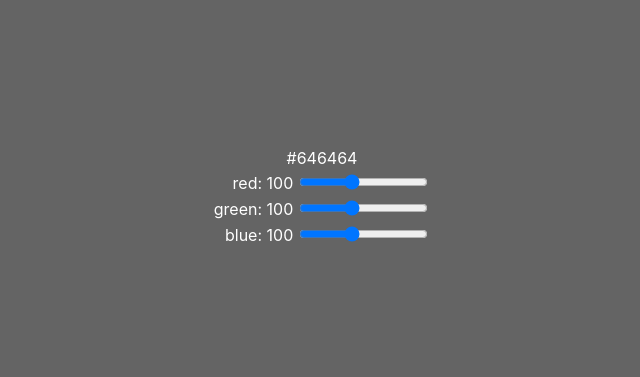
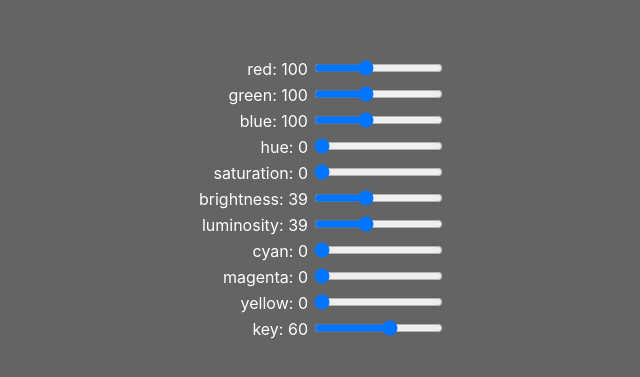
Before and after one commit to etleyden/react-color-picker, a React (Create React App) app: page / in a window 1280 px wide. Shown: the part 203-580 px from the top of the page, without its empty margins (318-958 px from the left). Built offline with nearby package versions, Linux system fonts and the light colour scheme.

Commit message:
Implmemented Slider Updating    - Sliders are now bounded by a colorModel    - Code more closely follows React conventions w/ states & handling      updates    - Small bug fixes needed.

```diff
--- a/src/App.js
+++ b/src/App.js
@@ -1,72 +1,54 @@
 import Slider from './Slider.js';
-import React, {useState, useRef, useEffect} from 'react';
-import './ColorModel.js';
+import React, {useRef, useState, useEffect} from 'react';
+import ColorModel from './ColorModel.js';
 import './App.css';
 
 function App() {
 
-  let [color, setColor] = useState([100, 100, 100]);
-  let [hexColor, setHexString] = useState("");
+  const colorRef = useRef();
+  if(!colorRef.current) {
+    colorRef.current = new ColorModel({red: 100, green: 100, blue: 100}, "rgb");
+  }
+  const [hexValue, setHexValue] = useState("");
 
   //TODO: functional components should not utilize `useRef()` --> find alternatives
   const appRef = useRef();
-  const redRef = useRef();
-  const greenRef = useRef();
-  const blueRef = useRef();
 
   useEffect(() => {
-    setHexString(computeHexString(color));
-    appRef.current.style.backgroundColor = "rgb(" + color[0] + "," + color[1] + ","+ color[2] + ")";
-  });
+    appRef.current.style.backgroundColor = "rgb(" + colorRef.current.red + "," + colorRef.current.green + ","+ colorRef.current.blue + ")";
+  }, []);
+
+  const updateModel = (new_val, colorProp) => {
+    colorRef.current.updateModel(new_val, colorProp);
+    setHexValue(colorRef.current.getHex());
+    appRef.current.style.backgroundColor = "rgb(" + colorRef.current.red + "," + colorRef.current.green + ","+ colorRef.current.blue + ")";
+  };
 
   return (
     <div className="App" ref={appRef}>
         <table id="sliderTable">
           <thead id="colorDisplay">
-              <tr><td colSpan="2">{hexColor}</td></tr>
+              <tr><td colSpan="2">{hexValue}</td></tr>
           </thead>
           <tbody>
-            <Slider ref={redRef} colorProp="red" maxValue={255} value={color[0]} onValueChange={(new_val) => {
-              setColor([new_val, color[1], color[2]]);
-            }}/>
-            <Slider ref={greenRef} colorProp="green" maxValue={255} value={color[1]} onValueChange={(new_val) => {
-              setColor([color[0], new_val, color[2]]);
-            }}/>
-            <Slider ref={blueRef} colorProp="blue" maxValue={255} value={color[2]} onValueChange={(new_val) => {
-              setColor([color[0], color[1], new_val]);
-            }}/>
-            {/*<Slider ref={hueRef} colorProp="hue" maxValue={360} value={} onValueChange={(new_val) => {
-
-            }}/>
-            <Slider ref={satRef} colorProp="saturation" maxValue={100} value={} onValueChange={(new_val) => {
-
-            }}/>
-            <Slider ref={brightRef} colorProp="brightness" maxValue={100} value={} onValueChange={(new_val) => {
-
-            }}/>*/}
+            <Slider colorProp="red" maxValue={255} value={() => {
+              console.log("Updating sliders");
+              return colorRef.current.red
+            }} onValueChange={updateModel}/>
+            <Slider colorProp="green" maxValue={255} value={colorRef.current.green} onValueChange={updateModel}/>
+            <Slider colorProp="blue" maxValue={255} value={colorRef.current.blue} onValueChange={updateModel}/>
+            <Slider colorProp="hue" maxValue={360} value={colorRef.current.hue} onValueChange={updateModel}/>
+            <Slider colorProp="saturation" maxValue={100} value={colorRef.current.saturation} onValueChange={updateModel}/>
+            <Slider colorProp="brightness" maxValue={100} value={colorRef.current.brightness} onValueChange={updateModel}/>
+            <Slider colorProp="luminosity" maxValue={100} value={colorRef.current.luminosity} onValueChange={updateModel}/>
+            <Slider colorProp="cyan" maxValue={100} value={colorRef.current.cyan} onValueChange={updateModel}/>
+            <Slider colorProp="magenta" maxValue={100} value={colorRef.current.magenta} onValueChange={updateModel}/>
+            <Slider colorProp="yellow" maxValue={100} value={colorRef.current.yellow} onValueChange={updateModel}/>
+            <Slider colorProp="key" maxValue={100} value={colorRef.current.key} onValueChange={updateModel}/>
           </tbody>
         </table>
     </div>
   );
 }
 
-function computeHexString(color) {
-  let hex_str = "#";
-  for(let i = 0; i < 3; i++) {
-    hex_str += hex(Math.floor(color[i] / 16)) + hex(color[i] % 16);
-  }
-  return hex_str;
-}
-//Take a number between 0 and 15 (inclusive) and return the hexadecimal result.
-function hex(num) {
-  if(num >= 16 || num < 0) {
-    throw new Error("Cannot convert a number greater than 15 or less than 0 to a single-digit hexadecimal: " + num);
-  }
-  const mapping = "ABCDEF";
-  if(num >= 10) {
-    return mapping.charAt(num - 10);
-  } else {
-    return num.toString();
-  }
-}
 export default App;
--- a/src/ColorModel.js
+++ b/src/ColorModel.js
@@ -1,4 +1,4 @@
-class ColorModel {
+export default class ColorModel {
 	constructor(model, modelType) {
 		switch(modelType) {
 			case "rgb":
@@ -24,8 +24,10 @@ class ColorModel {
 				break;
 			default:
 				throw new Error("Invalid color model: " + modelType);
+		}
+		this.validateProperties(modelType);
 	};
-		function validateProperties(modelType) {
+	validateProperties(modelType) {
 		let rgb, hsb, hsl, cmyk;
 		switch(modelType) {
 			case "rgb":
@@ -58,8 +60,10 @@ class ColorModel {
 				this.brightness = hsb[2];
 				cmyk = rgbToCMYK(this.red, this.green, this.blue);
 				[this.cyan, this.magenta, this.yellow, this.key] = cmyk;
+				break;
 			case "cmyk":
 				rgb = cmykToRGB(this.cyan, this.magenta, this.yellow, this.key);
+				console.log(rgb);
 				[this.red, this.green, this.blue] = rgb;
 				hsb = rgbToHSB(this.red, this.green, this.blue);
 				[this.hue, this.saturation, this.brightness] = hsb;
@@ -68,37 +72,93 @@ class ColorModel {
 				break;
 			default:
 				throw new Error("modelType " + modelType + " is not allowed as.a model type for complete color conversion");
-
 		}
-		};
+		for(let i in this) {
+			this[i] = Math.floor(this[i]);
 		}
 	}
-//https://www.geeksforgeeks.org/program-change-rgb-color-model-hsv-color-model/
-function rgbToHSB(r, g, b) {
-	r = r / 255;
-	g = g / 255;
-	b = b / 255;
-	const max = Math.max(r, g, b);
-	const min = Math.min(r, g, b);
-	const diff = max - min;
-	let hue, saturation;
-	if(max == r) {
-		hue = (60 * ((g - b) / diff) + 120) % 60;
-	} else if(max == g) {
-		hue = (60 * ((b - r) / diff) + 120) % 60;
-	} else if (max == b) {
-		hue = (60 * ((r - g) / diff) + 120) % 60;
+	getHex() {
+	  let hex_str = "#";
+    hex_str += hex(Math.floor(this.red / 16)) + hex(this.red % 16);
+    hex_str += hex(Math.floor(this.green / 16)) + hex(this.green % 16);
+    hex_str += hex(Math.floor(this.blue / 16)) + hex(this.blue % 16);
+  	return hex_str;
+	}
+	updateModel(new_val, channel_name) {
+		console.log("Updating the model");
+		switch(channel_name) {
+			case "red":
+				this.red = new_val;
+				this.validateProperties("rgb");
+				break;
+			case "green":
+				this.green = new_val;
+				this.validateProperties("rgb");
+				break;
+			case "blue":
+				this.blue = new_val;
+				this.validateProperties("rgb");
+				break;
+			case "hue":
+				this.hue = new_val;
+				this.validateProperties("hsb");
+				break;
+			case "saturation":
+				this.saturation = new_val;
+				this.validateProperties("hsb");
+				break;
+			case "brightness":
+				this.brightness = new_val;
+				this.validateProperties("hsb");
+				break;
+			case "luminosity":
+				this.luminosity = new_val;
+				this.validateProperties("hsl");
+				break;
+			case "cyan":
+				this.cyan = new_val;
+				this.validateProperties("cmyk");
+				break;
+			case "magenta":
+				this.magenta = new_val;
+				this.validateProperties("cmyk");
+				break;
+			case "yellow":
+				this.yellow = new_val;
+				this.validateProperties("cmyk");
+				break;
+			case "key":
+				this.key = new_val;
+				this.validateProperties("cmyk");
+				break;
+			default:
+				throw new Error(channel_name + " does not exists as a valid color channel");
+		}
+	}
+}
+//Take a number between 0 and 15 (inclusive) and return the hexadecimal result.
+function hex(num) {
+  if(num >= 16 || num < 0) {
+    throw new Error("Cannot convert a number greater than 15 or less than 0 to a single-digit hexadecimal: " + num);
+  }
+  const mapping = "ABCDEF";
+  if(num >= 10) {
+    return mapping.charAt(num - 10);
   } else {
-		hue = 0;
+    return num.toString();
   }
-	if(max == 0) {
-		saturation = 0;
-	} else {
-		saturation = (diff/max) * 100;
 }
-	let brightness = max * 100;
-	return [hue, saturation, brightness];
-}
+//https://www.30secondsofcode.org/js/s/rgb-to-hsb/
+const rgbToHSB = (r, g, b) => {
+  r /= 255;
+  g /= 255;
+  b /= 255;
+  const v = Math.max(r, g, b),
+    n = v - Math.min(r, g, b);
+  const h =
+    n === 0 ? 0 : n && v === r ? (g - b) / n : v === g ? 2 + (b - r) / n : 4 + (r - g) / n;
+  return [60 * (h < 0 ? h + 6 : h), v && (n / v) * 100, v * 100];
+};
 //https://www.30secondsofcode.org/js/s/rgb-to-hsl/
 function rgbToHSL(r, g, b) {
   r /= 255;
@@ -126,7 +186,7 @@ function rgbToCMYK(r, g, b) {
 	const c = (1-r-k)/(1-k);
 	const m = (1-g-k)/(1-k);
 	const y = (1-b-k)/(1-k);
-	return [c, m, y, k];
+	return [c * 100, m * 100, y * 100, k * 100];
 }
 //https://www.30secondsofcode.org/js/s/hsb-to-rgb/
 function hsbToRGB(h, s, b) {
@@ -147,6 +207,10 @@ function hslToRGB(h, s, l) {
   	return [255 * f(0), 255 * f(8), 255 * f(4)];
 }
 function cmykToRGB(c, m, y, k) {
+	c /= 100;
+	m /= 100;
+	y /= 100;
+	k /= 100;
 	return [255 * (1 - c) * (1 - k),
 			255 * (1 - m) * (1 - k),
 			255 * (1 - y) * (1 - k)];
--- a/src/Slider.js
+++ b/src/Slider.js
@@ -1,15 +1,23 @@
 import React, {useState, useEffect} from 'react';
 import "./slider.css";
 
+/*
+* Props:
+* 	colorProp: name of the color property
+* 	maxValue, value
+* 	onValueChange --> an event handler which propogates the value back to the parent
+* 	ref -->
+*/
 export const Slider = props => {
 	const {colorProp, maxValue, value, onValueChange} = props;
 	//component state lets us display it next to the component
 	const [currentVal, setVal] = useState(value);
 	useEffect(() => { setVal(value); }, [value]);
 
+
 	function updateState(e) {
 		setVal(e.target.valueAsNumber);
-		onValueChange(e.target.valueAsNumber);
+		onValueChange(e.target.valueAsNumber, colorProp);
 	}
 
 	return (
```
Lines whose indentation alone changed are shown as unchanged.
